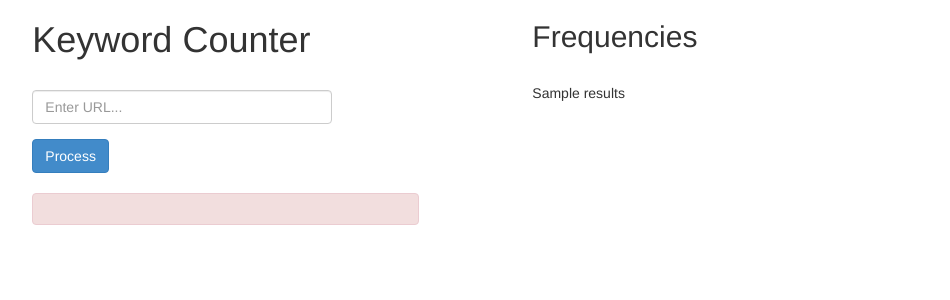
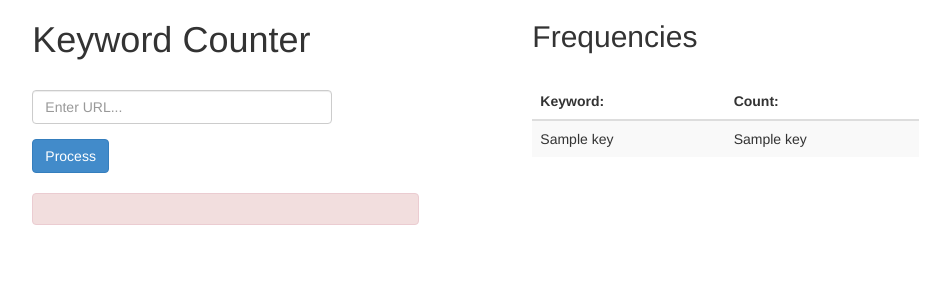
Before and after one commit to lowicz/keywords_counter, a Flask app: template templates/index.html in a window 1280 px wide. Shown: the top 300 px of the page, without its empty margins (206-1156 px from the left). Run offline with Flask 2, Linux system fonts and the light colour scheme; the template is opened without the code that fills it: most values are stand-ins (such as "Sample title", 1, 10 or a date in 2020).

Commit message:
add better looking result view

```diff
--- a/templates/index.html
+++ b/templates/index.html
@@ -1,7 +1,7 @@
 <!DOCTYPE html>
 <html>
   <head>
-    <title>Keyword wordcount</title>
+    <title>Keyword Counter</title>
     <meta name="viewport" content="width=device-width, initial-scale=1.0">
     <meta http-equiv="Content-Type" content="text/html; charset=UTF-8">
     <link href="static/bootstrap.min.css" rel="stylesheet" media="screen">
@@ -11,7 +11,7 @@
       }
     </style>
   </head>
-  <body ng-controller="WordcountController">
+  <body>
     <div class="container">
       <div class="row">
         <div class="col-sm-5 col-sm-offset-1">
@@ -31,7 +31,26 @@
           <h2>Frequencies</h2>
           <br>
           {% if results %}
-              {{ results }}
+            <div id="results">
+              <table class="table table-striped">
+                <thead>
+                  <tr>
+                    <th>Keyword:</th>
+                    <th>Count:</th>
+                  </tr>
+                </thead>
+                <tbody>
+                  {% for key in results %}
+                    <tr>
+
+                      <td>{{key}}</td>
+                      <td>{{results[key]}}</td>
+
+                    </tr>
+                  {% endfor %}
+                </tbody>
+              </table>
+            </div>
           {% endif %}
         </div>
       </div>
```
